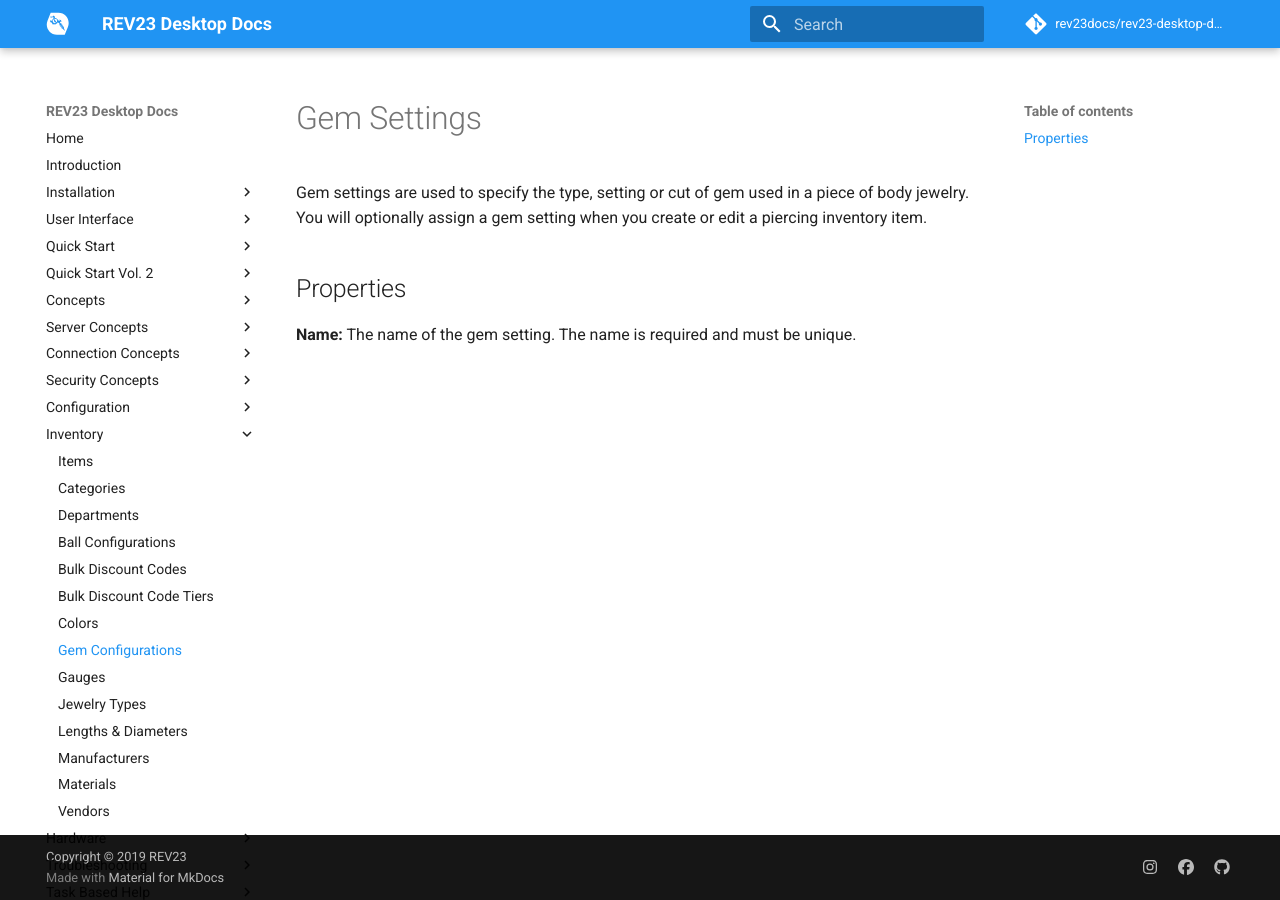
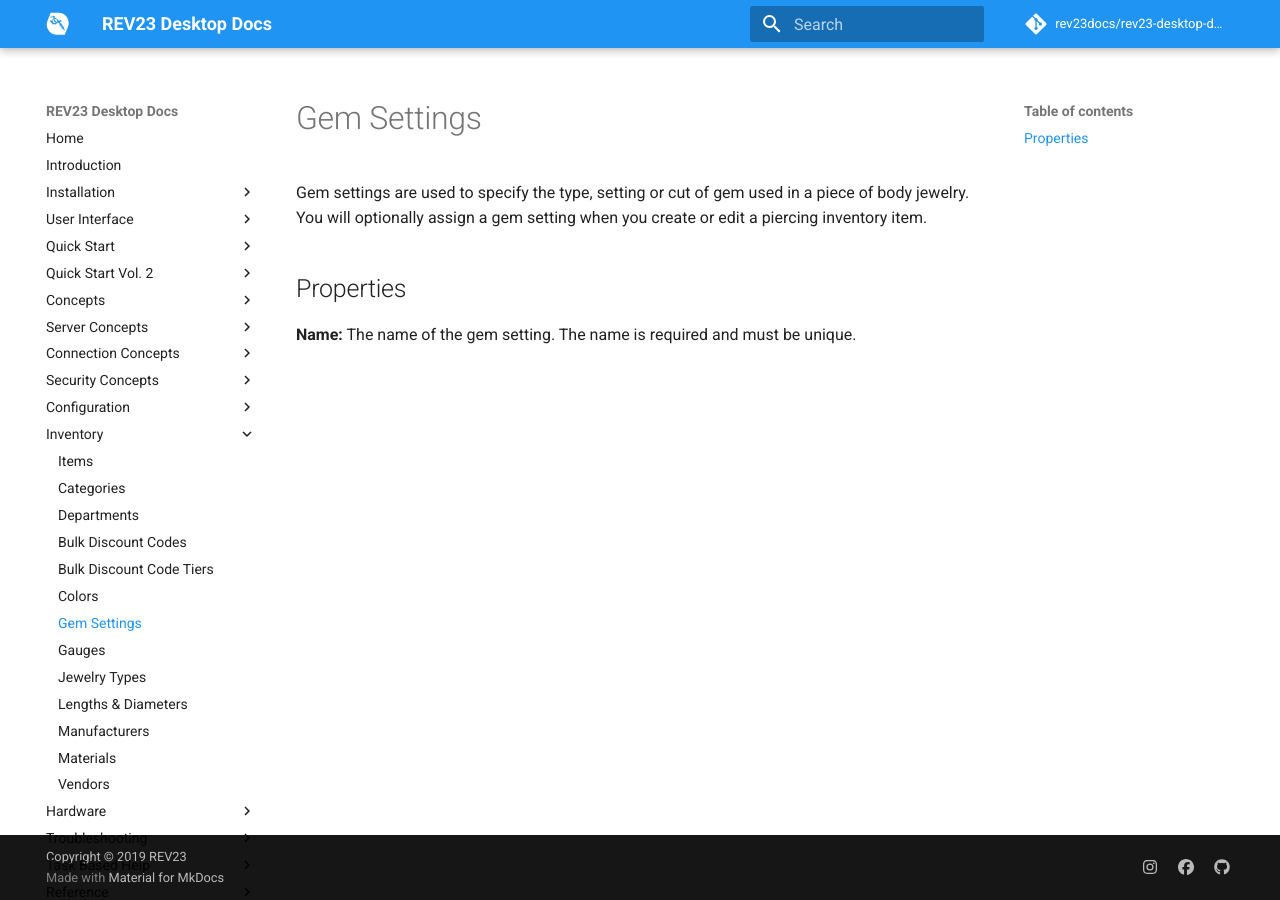
Before and after one commit to REV23Docs/rev23-desktop-docs, an MkDocs documentation site: the page built from docs/inventory/gem-settings.md, in a window 1280 px wide. Built offline with MkDocs 1.6.1 and Material for MkDocs 9.7.7, drawn with Linux system fonts in a browser that asks for light colours; comment, search, counter and statistics services are not loaded.

Commit message:
renamed gem configurations to gem settings

```diff
--- a/mkdocs.yml
+++ b/mkdocs.yml
@@ -146,11 +146,10 @@ nav:
       - 'Items': inventory/inventory-items.md
       - 'Categories': inventory/inventory-categories.md
       - 'Departments': inventory/inventory-departments.md
-      - 'Ball Configurations': inventory/ball-configurations.md
       - 'Bulk Discount Codes': inventory/bulk-discount-codes.md
       - 'Bulk Discount Code Tiers': inventory/bulk-discount-code-tiers.md
       - 'Colors': inventory/colors.md
-      - 'Gem Configurations': inventory/gem-configurations.md
+      - 'Gem Settings': inventory/gem-settings.md
       - 'Gauges': inventory/gauges.md
       - 'Jewelry Types': inventory/jewelry-types.md
       - 'Lengths & Diameters': inventory/lengths-diameters.md
```
Also changed, not shown: docs/inventory/gem-settings.md (renamed from docs/inventory/gem-configurations.md).
